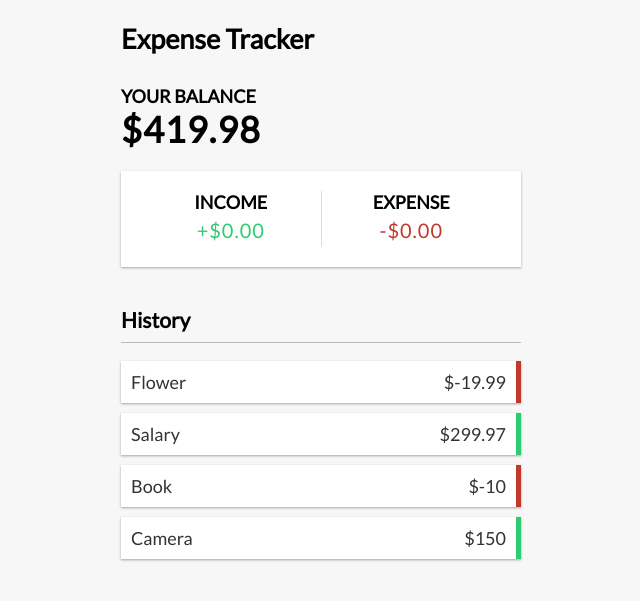
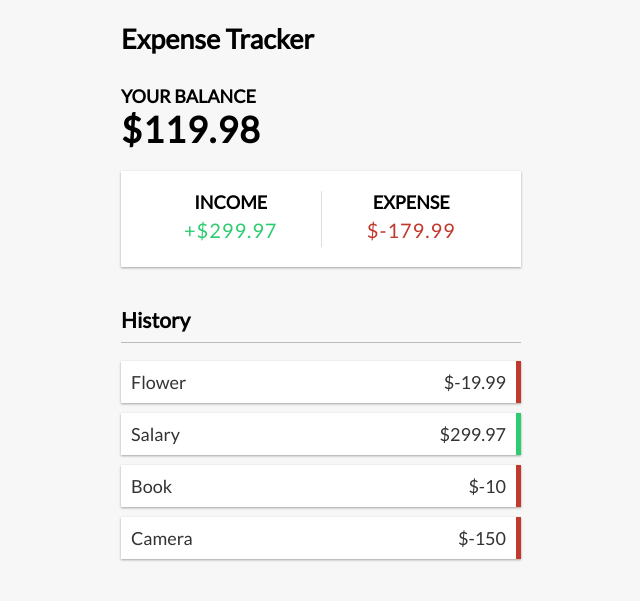
Before and after one commit to ChelseaPierre/ExpenseTracker, a Vue app in the folder Expense-Tracker/: page / in a window 1280 px wide. Shown: the top 601 px of the page, without its empty margins (319-959 px from the left). Built offline with nearby package versions, Linux system fonts and the light colour scheme.

Commit message:
implemented income expenses to display on the income and expense module, added toFixed method to display only 2 digits after decimal

```diff
--- a/Expense-Tracker/src/App.vue
+++ b/Expense-Tracker/src/App.vue
@@ -11,13 +11,32 @@
         {id: 1, text: 'Flower', amount: -19.99},
         {id: 2, text: 'Salary', amount: 299.97},
         {id: 3, text: 'Book', amount: -10},
-        {id: 4, text: 'Camera', amount: 150},
+        {id: 4, text: 'Camera', amount: -150},
     ]);
 
+  //get total
   const total = computed(() => {
     return transactions.value.reduce((acc, transaction) => {
       return acc + transaction.amount;
-    },0);
+    },0).toFixed(2);
+  });
+
+//get income
+const income = computed(() => {
+    return transactions.value
+    .filter((transaction)=> transaction.amount > 0)
+    .reduce((acc, transaction) => {
+      return acc + transaction.amount;
+    },0).toFixed(2);
+  });
+
+//get expenses
+const expenses = computed(() => {
+    return transactions.value
+    .filter((transaction)=> transaction.amount < 0)
+    .reduce((acc, transaction) => {
+      return acc + transaction.amount;
+    },0).toFixed(2);
   });
 </script>
 
@@ -25,7 +44,7 @@
   <Header />
     <div class="container">
       <Balance :total="total" />
-      <IncomeExpenses />
+      <IncomeExpenses :income="income" :expenses="expenses"/>
       <TransactionList :transactions="transactions"/>
       <AddTransaction />
     </div>
--- a/Expense-Tracker/src/components/IncomeExpenses.vue
+++ b/Expense-Tracker/src/components/IncomeExpenses.vue
@@ -1,12 +1,27 @@
+<script setup>
+    import { defineProps } from 'vue';
+
+    const props = defineProps({
+        income: {
+            type: Number,
+            required: true,
+        },
+        expenses: {
+            type: Number,
+            required: true,
+        },
+    });
+</script>
+
 <template>
     <div class="inc-exp-container">
         <div>
             <h4>Income</h4>
-            <p id="money-plus" class="money plus">+$0.00</p>
+            <p id="money-plus" class="money plus">+${{income}}</p>
         </div>
         <div>
             <h4>Expense</h4>
-            <p id="money-minus" class="money minus">-$0.00</p>
+            <p id="money-minus" class="money minus">${{expenses}}</p>
         </div>
     </div>
 </template>
```
